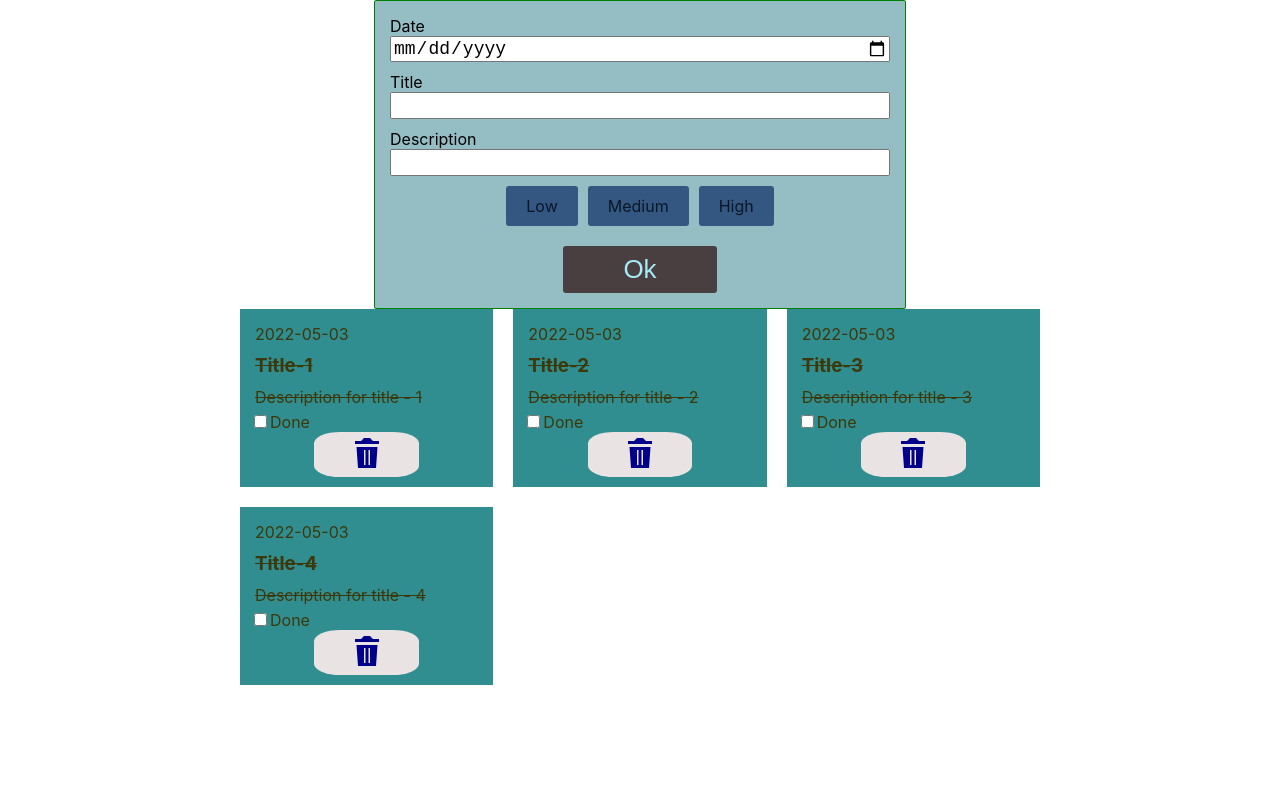
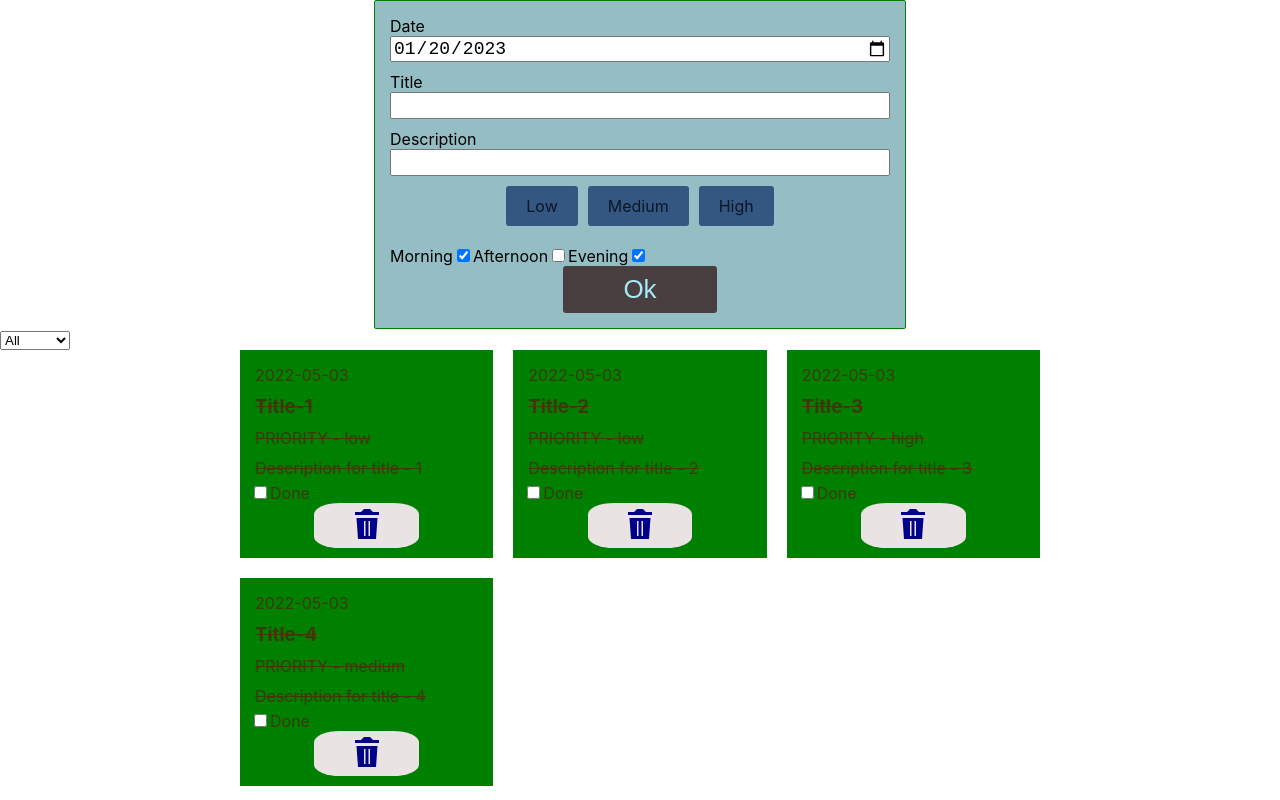
Before and after one commit to z9877969/bc_40, a React (Create React App) app: page / in a window 1280 px wide. Built offline with nearby package versions, Linux system fonts and the light colour scheme.

Commit message:
adds form, text, date, radio, checkbox, filter todo

```diff
--- /dev/null
+++ b/src/assets/styles/vars.css
@@ -0,0 +1,3 @@
+@value blue: #0c77f8;
+@value red: #ff0000;
+@value green: #bbbbbb;
--- /dev/null
+++ b/src/components/PrioritySelect/PrioritySelect.jsx
@@ -0,0 +1,19 @@
+import PropTypes from "prop-types";
+
+const PrioritySelect = ({ value, onChange }) => {
+  return (
+    <select name="priority" value={value} onChange={onChange}>
+      <option value="all">All</option>
+      <option value="low">Low</option>
+      <option value="medium">Medium</option>
+      <option value="high">High</option>
+    </select>
+  );
+};
+
+PrioritySelect.propTypes = {
+  value: PropTypes.string.isRequired,
+  onChange: PropTypes.func.isRequired,
+};
+
+export default PrioritySelect;
--- a/src/components/TodoForm/TodoForm.jsx
+++ b/src/components/TodoForm/TodoForm.jsx
@@ -1,21 +1,77 @@
+import { Component } from "react";
+import { v4 as uuidv4 } from "uuid";
 import s from "./TodoForm.module.scss";
 
 // const dayPeriods = ["morning", "afternoon", "evening"];
 
-const ToDoForm = () => {
+// const curDate = () => {
+//   const date = new Date();
+//   const fY = date.getFullYear();
+//   const fM = date.getMonth() + 1;
+
+//   return `${fY}-${fM}-`;
+// };
+
+class ToDoForm extends Component {
+  state = {
+    date: "2023-01-20", // newValue
+    title: "",
+    descr: "",
+    priority: "", // low | medium | high
+    dayPeriods: ["morning", "evening"],
+  };
+
+  handleChange = (e) => {
+    const { name, value, checked, type } = e.target;
+    if (type === "checkbox") {
+      this.setState((prev) => ({
+        [name]: checked
+          ? [...prev[name], value]
+          : prev[name].filter((el) => el !== value),
+      }));
+      return;
+    }
+    this.setState({ [name]: value });
+  };
+
+  handleSubmit = (e) => {
+    e.preventDefault();
+    this.props.addTodo({ ...this.state, id: uuidv4() });
+  };
+
+  render() {
+    const { date, title, priority, descr, dayPeriods } = this.state;
     return (
-    <form className={s.form}>
+      <form className={s.form} onSubmit={this.handleSubmit}>
         <label className={s.label}>
           <span> Date </span>
-        <input className={s.input} name="date" type="date" />
+          <input
+            className={s.input}
+            name="date"
+            type="date"
+            value={date}
+            onChange={this.handleChange}
+          />
         </label>
         <label className={s.label}>
           <span> Title </span>
-        <input className={s.input} type="text" name="title" />
+          <input
+            className={s.input}
+            type="text"
+            name="title"
+            value={title}
+            onChange={this.handleChange}
+          />
         </label>
         <label className={s.label}>
           <span> Description </span>
-        <input className={s.input} type="text" name="descr" />
+          <input
+            className={s.input}
+            type="text"
+            name="descr"
+            value={descr}
+            onChange={this.handleChange}
+          />
         </label>
 
         <div className={s.labelWrapper}>
@@ -25,6 +81,9 @@ const ToDoForm = () => {
               className={s.input}
               type="radio"
               name="priority"
+              value="low"
+              checked={priority === "low"}
+              onChange={this.handleChange}
             />
             <label className={`${s.label} ${s.radio}`} htmlFor="formRadioLow">
               Low
@@ -36,8 +95,14 @@ const ToDoForm = () => {
               className={s.input}
               type="radio"
               name="priority"
+              value="medium"
+              checked={priority === "medium"}
+              onChange={this.handleChange}
             />
-          <label className={`${s.label} ${s.radio}`} htmlFor="formRadioMedium">
+            <label
+              className={`${s.label} ${s.radio}`}
+              htmlFor="formRadioMedium"
+            >
               Medium
             </label>
           </div>
@@ -47,17 +112,53 @@ const ToDoForm = () => {
               className={s.input}
               type="radio"
               name="priority"
+              value="high"
+              checked={priority === "high"}
+              onChange={this.handleChange}
             />
             <label className={`${s.label} ${s.radio}`} htmlFor="formRadioHigh">
               High
             </label>
           </div>
         </div>
+        <div>
+          <label>
+            Morning
+            <input
+              type="checkbox"
+              name="dayPeriods"
+              value="morning"
+              checked={dayPeriods.includes("morning")}
+              onChange={this.handleChange}
+            />
+          </label>
+          <label>
+            Afternoon
+            <input
+              type="checkbox"
+              name="dayPeriods"
+              value="afternoon"
+              checked={dayPeriods.includes("afternoon")}
+              onChange={this.handleChange}
+            />
+          </label>
+          <label>
+            Evening
+            <input
+              type="checkbox"
+              name="dayPeriods"
+              value="evening"
+              checked={dayPeriods.includes("evening")}
+              onChange={this.handleChange}
+            />
+          </label>
+        </div>
         <button className={s.submit} type="submit">
           Ok
         </button>
       </form>
     );
-};
+  }
+}
 
 export default ToDoForm;
--- a/src/components/TodoList/TodoList.jsx
+++ b/src/components/TodoList/TodoList.jsx
@@ -1,20 +1,26 @@
 import PropTypes from "prop-types";
-import s from "./TodoList.module.scss";
+import s from "./TodoList.module.css";
 import sprite from "../../assets/icons/sprite.svg";
 
-const TodoList = ({ todo }) => {
+const TodoList = ({ todo, removeTodo }) => {
   return (
     <ul className={s.container}>
-      {todo.map(({ title, descr, id, date }) => (
+      {todo.map(({ title, descr, id, date, priority }) => (
         <li key={id} className={s.toDoItem}>
           <p className={s.date}>{date}</p>
           <h3 className={`${s.title} ${true && s.isDone}`}>{title}</h3>
+          <p className={`${s.descr} ${true && s.isDone}`}>PRIORITY - {priority}</p>
           <p className={`${s.descr} ${true && s.isDone}`}>{descr}</p>
           <label className={s.status}>
             <input type="checkbox" name="status" />
             Done
           </label>
-          <button className={s.todoBtn}>
+          <button
+            className={s.todoBtn}
+            onClick={() => {
+              removeTodo(id);
+            }}
+          >
             <svg className={s.icon}>
               <use href={sprite + "#icon-trash"}></use>
             </svg>
@@ -27,6 +33,7 @@ const TodoList = ({ todo }) => {
 
 TodoList.propTypes = {
   todo: PropTypes.arrayOf(PropTypes.object).isRequired,
+  removeTodo: PropTypes.func.isRequired,
 };
 
 export default TodoList;
--- a/src/components/TodoList/TodoList.module.scss
+++ b/src/components/TodoList/TodoList.module.css
@@ -1,3 +1,6 @@
+@value vars: "../../assets/styles/vars.css";
+@value blue, red, green from vars;
+
 .close {
   display: inline-block;
   color: red;
@@ -16,7 +19,8 @@
 
 .toDoItem {
   padding: 10px;
-  background-color: rgb(48, 142, 144);
+  background-color: green;
+  /* background-color: rgb(48, 142, 144); */
   color: rgb(61, 56, 10);
 }
 
--- a/src/components/TodoPage/TodoPage.jsx
+++ b/src/components/TodoPage/TodoPage.jsx
@@ -1,14 +1,48 @@
+import { Component } from "react";
 import ToDoForm from "../TodoForm/TodoForm";
 import ToDoList from "../TodoList/TodoList";
+import PrioritySelect from "../PrioritySelect/PrioritySelect";
 import { todo } from "../../data/todo";
 
-const TodoPage = () => {
-  return (
-    <>
-      <ToDoForm />
-      <ToDoList todo={todo} />
-    </>
-  );
-};
+class TodoPage extends Component {
+  state = {
+    todo: todo, // [el1, el2, ...]
+    filter: "all",
+  };
+
+  addTodo = (newTodo) => {
+    this.setState((prev) => ({ todo: [...prev.todo, newTodo] }));
+  };
+
+  removeTodo = (id) => {
+    this.setState((prev) => ({
+      todo: prev.todo.filter((el) => el.id !== id),
+    }));
+  };
+
+  filterTodo = () => {
+    const { filter, todo } = this.state;
+    if (filter === "all") return todo;
+    return todo.filter((el) => el.priority === filter);
+  };
+
+  handleChange = (e) => {
+    this.setState({ filter: e.target.value });
+  };
+
+  render() {
+    const filteredTodo = this.filterTodo();
+    return (
+      <>
+        <ToDoForm addTodo={this.addTodo} />
+        <PrioritySelect
+          value={this.state.filter}
+          onChange={this.handleChange}
+        />
+        <ToDoList todo={filteredTodo} removeTodo={this.removeTodo} />
+      </>
+    );
+  }
+}
 
 export default TodoPage;
--- a/src/data/todo.js
+++ b/src/data/todo.js
@@ -6,23 +6,27 @@ export const todo = [
     date: "2022-05-03",
     title: "Title-1",
     descr: "Description for title - 1",
+    priority: "low",
   },
   {
     id: uuidv4(),
     date: "2022-05-03",
     title: "Title-2",
     descr: "Description for title - 2",
+    priority: "low",
   },
   {
     id: uuidv4(),
     date: "2022-05-03",
     title: "Title-3",
     descr: "Description for title - 3",
+    priority: "high",
   },
   {
     id: uuidv4(),
     date: "2022-05-03",
     title: "Title-4",
     descr: "Description for title - 4",
+    priority: "medium",
   },
 ];
```
Lines whose indentation alone changed are shown as unchanged.
